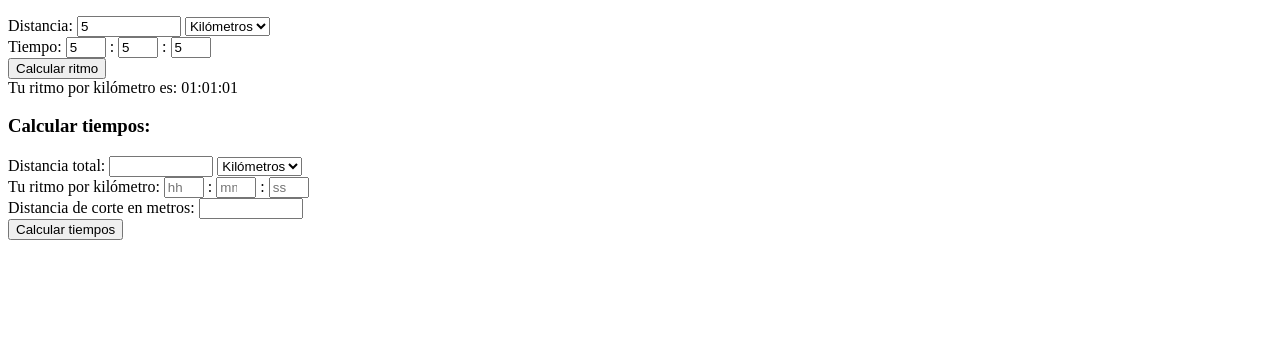
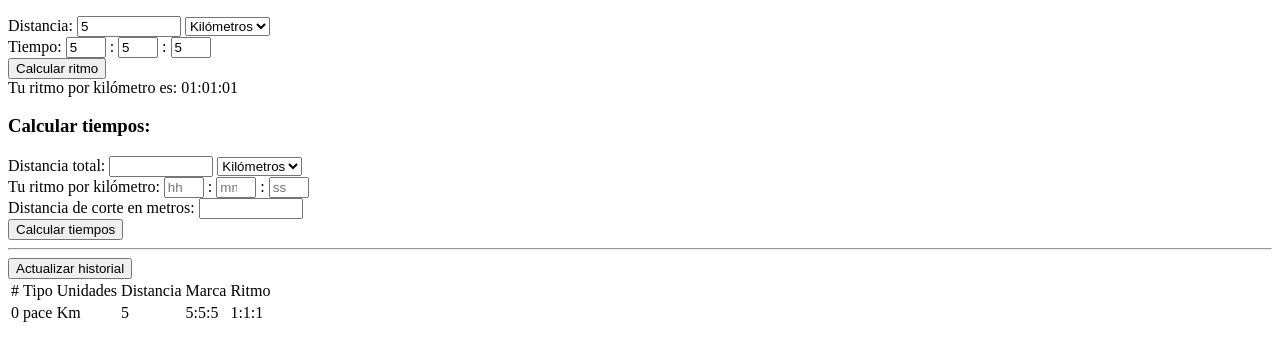
Before and after one commit to Iglloala/calculatorPubSub, a plain HTML site: page index.html in a window 1280 px wide. Both pictures are taken after typing "5", "5", "5", "5" into the empty fields and a click on the button "Calcular ritmo". Shown: the part 105-466 px from the top of the page. Drawn offline with Linux system fonts and the light colour scheme.

Commit message:
Funciona el historial de cálculo de ritmos
Da un poco (bastante) sida estéticamente pero funcionar funciona :P

```diff
--- a/index.html
+++ b/index.html
@@ -50,6 +50,11 @@
 			<button id='btCalcularTiempos' type="button">Calcular tiempos</button>
 			<div id="resultadoTiempos"></div>
 		</div>
+		<hr>
+		<div id='wrapper-historial'>
+			<button id='btActualizarHistorial' value='Actualizar historial'>Actualizar historial</button>
+			<div id='resultadoHistorial'></div>
+		</div>
 	</div>
 	<!-- Inclusión de scripts -->
 	<script src='js/pubsub.js'></script>
@@ -57,6 +62,8 @@
 	<script src='js/distanceConverter.js'></script>
 	<script src='js/timeConverter.js'></script>
 	<script src='js/calculatorView.js'></script>
+	<script src='js/calculatorHistory.js'></script>
+	<script src='js/calculatorHistoryView.js'></script>
 	<script src='js/main.js'></script>
 </body>
 </html>
--- a/js/calculator.js
+++ b/js/calculator.js
@@ -39,6 +39,14 @@ var Calculator = (function(objeto){
 		var timePaceMiles = this.secondsToTime(paceSegundos);
 		// Publica el resultado del calculo
 		PubSub.publish("calcular/pace", {pace: [timePaceKm, timePaceMiles]});
+		// Preparo un objeto objectHistory y llamo al método add de calculatorHistory
+		var ohType = 'pace';
+		var ohUnits = 'Km';
+		var ohPace = timePaceKm;
+		var ohDistance = distanceInKm;
+		var ohMark = this.secondsToTime(timeInSeconds);
+		var objectHistory = new CalculatorHistory.objectHistory(ohType, ohUnits, ohPace, ohDistance, ohMark);
+		CalculatorHistory.add(objectHistory);
 		// Y retorno los dos Time con el resultado
 		return [timePaceKm, timePaceMiles];
 	}
@@ -67,6 +75,14 @@ var Calculator = (function(objeto){
 		var timePaceKm = this.secondsToTime(paceSegundos);
 		// Publica el resultado del calculo
 		PubSub.publish("calcular/pace", {pace: [timePaceKm, timePaceMiles]});
+		// Preparo un objeto objectHistory y llamo al método add de calculatorHistory
+		var ohType = 'pace';
+		var ohUnits = 'millas';
+		var ohPace = timePaceKm;
+		var ohDistance = distanceInKm;
+		var ohMark = this.secondsToTime(timeInSeconds);
+		var objectHistory = new CalculatorHistory.objectHistory(ohType, ohUnits, ohPace, ohDistance, ohMark);
+		CalculatorHistory.add(objectHistory);
 		// Y retorno los dos Time con el resultado
 		return [timePaceKm, timePaceMiles];
 	}
--- /dev/null
+++ b/js/calculatorHistory.js
@@ -0,0 +1,43 @@
+// Módulo calculatorHistory
+var CalculatorHistory = (function(){
+	// defino las propiedades del módulo
+	// - un array para almacenar objetos objectHistory
+	var _listado = [];
+
+	// defino la 'clase' objectHistory
+	function _objectHistory(type, units, pace, distance, mark){
+		this.type = type;
+		this.units = units;
+		this.pace = pace;
+		this.distance = distance;
+		this.mark = mark;
+	}
+
+	// Métodos del módulo
+	// - método para añadir objectHistory's al array
+	function _add(objectHistory){
+		// Añade el nuevo objectHistory al array
+		var pos = _listado.push(objectHistory) -1;
+		// Publica que lo ha añadido
+		PubSub.publish("nuevo/objectHistory", {});
+		// y retorna la posición donde lo ha metido
+		return pos;
+	}
+	// - método para eliminar objectHistory's del array
+	function _delete(indice){
+		var eliminado = _listado.splice(indice, 1);
+	}
+	// - método para retornar el array con todos los objectHistory's almacenados
+	function _getValues(){
+		return _listado;
+	}
+
+	// retorno el objeto haciendo públicos los métodos que necesite
+	return {
+		objectHistory: _objectHistory,
+		add: _add,
+		delete: _delete,
+		getValues: _getValues
+	}
+
+})();
--- /dev/null
+++ b/js/calculatorHistoryView.js
@@ -0,0 +1,107 @@
+// Módulo calculatorHistoryView
+var CalculatorHistoryView = (function(){
+	// Recojo los elementos del html con los que ha de interactuar
+	var _cajaResultados = document.getElementById('resultadoHistorial');
+
+	// Métodos de calculatorHistory:
+	// - el renderValues donde 'pintará' la tabla a partir del array que s ele pasa
+	function _renderValues(){
+		// Recojo los valores del listado de calculatorHistory
+		var listado = CalculatorHistory.getValues();
+		// Genero los elementos principales de la tabla
+		var tabla = document.createElement('table');
+		var thead = document.createElement('thead');
+		tabla.appendChild(thead);
+		var tbody = document.createElement('tbody');
+		tabla.appendChild(tbody);
+		// - genero la cabecera
+		var cabecera = document.createElement('tr');
+		// - y todas sus celdas:
+		var celda = document.createElement('td');
+		celda.appendChild(document.createTextNode('#'));
+		cabecera.appendChild(celda);
+		// -
+		var celda = document.createElement('td');
+		celda.appendChild(document.createTextNode('Tipo'));
+		cabecera.appendChild(celda);
+		// -
+		var celda = document.createElement('td');
+		celda.appendChild(document.createTextNode('Unidades'));
+		cabecera.appendChild(celda);
+		// -
+		var celda = document.createElement('td');
+		celda.appendChild(document.createTextNode('Distancia'));
+		cabecera.appendChild(celda);
+		// -
+		var celda = document.createElement('td');
+		celda.appendChild(document.createTextNode('Marca'));
+		cabecera.appendChild(celda);
+		// -
+		var celda = document.createElement('td');
+		celda.appendChild(document.createTextNode('Ritmo'));
+		cabecera.appendChild(celda);
+		// -
+		thead.appendChild(cabecera);
+		// Por cada fila en el 'listado' voy generando filas y añadiéndolas al tbody
+		for (var i = 0; i<listado.length; i++){
+			// recojo los valores
+			var oh = listado[i];
+			var type = oh['type'];
+			var units = oh['units'];
+			var pace = _time2String(oh['pace']);
+			var distance = oh['distance'];
+			var mark = _time2String(oh['mark']);
+			// genero una fila
+			var fila = document.createElement('tr');
+			// y todas sus celdas
+			var celda = document.createElement('td');
+			celda.appendChild(document.createTextNode(i));
+			fila.appendChild(celda);
+			// -
+			var celda = document.createElement('td');
+			celda.appendChild(document.createTextNode(type));
+			fila.appendChild(celda);
+			// -
+			var celda = document.createElement('td');
+			celda.appendChild(document.createTextNode(units));
+			fila.appendChild(celda);
+			// -
+			var celda = document.createElement('td');
+			celda.appendChild(document.createTextNode(distance));
+			fila.appendChild(celda);
+			// -
+			var celda = document.createElement('td');
+			celda.appendChild(document.createTextNode(mark));
+			fila.appendChild(celda);
+			// -
+			var celda = document.createElement('td');
+			celda.appendChild(document.createTextNode(pace));
+			fila.appendChild(celda);
+			// la añado al tbody
+			tbody.appendChild(fila);
+		}
+		// Limpia la caja de resultados
+		_cajaResultados.innerHTML = "";
+		// Y añade la tabla
+		_cajaResultados.appendChild(tabla);
+
+		// Me creo una función auxiliar para pasar los tiempos a string
+		function _time2String(time){
+			var salida = time.hours + ":" + time.minutes + ":" + time.seconds;
+			return salida;
+		}
+	}
+	// - el init donde se suscribirá a cosas
+	function _init(){
+		// Y la subscribo a los eventos publicados por Calculator
+		var nuevoObjectHistory = PubSub.subscribe("nuevo/objectHistory", _renderValues);
+	}
+	// Y ya puestos pues la inicializo
+	_init();
+
+	// el retorno del módulo que hace públicos los métodos que me interesen
+	return {
+		actualizarHistorial : _renderValues,
+		init: _init
+	}
+})()
--- a/js/main.js
+++ b/js/main.js
@@ -2,7 +2,7 @@
 var btCalcularRitmo = document.getElementById('btCalcularRitmo');
 var btCalcularTiempos = document.getElementById('btCalcularTiempos');
 var selectorTipoTiempos = document.getElementById('tipoDistanciaTiempos');
-
+var btActualizarHistorial = document.getElementById('btActualizarHistorial');
 // Evento para que se calcule el ritmo
 btCalcularRitmo.addEventListener('click', function(){
 	// Recoge los valores implicados
@@ -64,3 +64,8 @@ btCalcularTiempos.addEventListener('click', function(){
 			break;
 	}
 });
+
+// Evento para que se muestre (o actualize) el historial
+btActualizarHistorial.addEventListener('click', function(){
+	CalculatorHistoryView.actualizarHistorial();
+})
```
